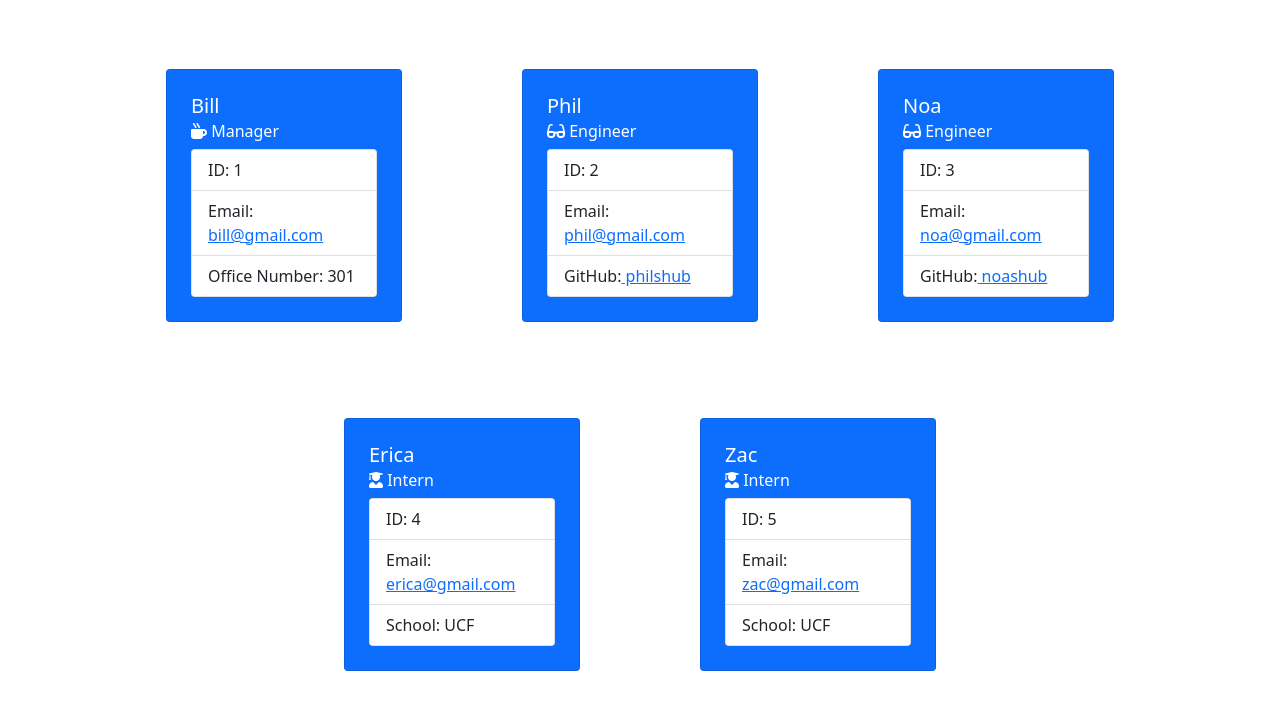
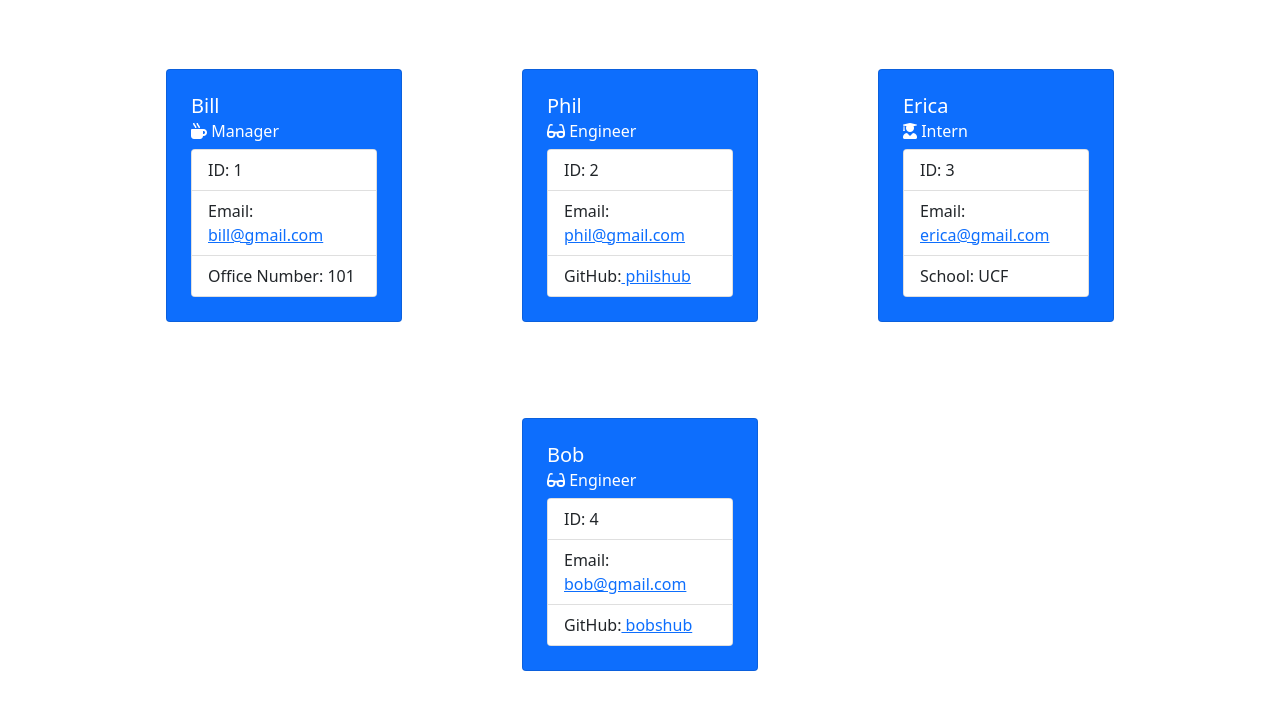
Before and after one commit to gabrielazalta/team-profile-generator, a website: page dist/roster.html in a window 1280 px wide. Shown: the part 165-874 px from the top of the page. Drawn offline with nearby package versions, Linux system fonts and the light colour scheme.

```diff
--- a/dist/roster.html
+++ b/dist/roster.html
@@ -35,7 +35,7 @@
                             <ul class="list-group fs-6 list-group-flush">
                                 <li class="list-group-item">ID: 1</li>
                                 <li class="list-group-item">Email: <a href="mailto:bill@gmail.com"> bill@gmail.com</a></li>
-                                <li class="list-group-item">Office Number: 301</li>
+                                <li class="list-group-item">Office Number: 101</li>
                             </ul>
                         </div>
                     </div>
@@ -59,26 +59,11 @@
                 <div class="col">
                 <div class="card text-white bg-primary p-2 m-5">
                     <div class="card-body">
-                        <h5 class="card-title">Noa</h5>
-                        <h6 class="card-subtitle mb-2 text-white"> <i class="fas fa-glasses"></i> Engineer</h6>
-                        <div class="card text-dark">
-                            <ul class="list-group fs-6 list-group-flush">
-                                <li class="list-group-item">ID: 3</li>
-                                <li class="list-group-item">Email: <a href="mailto:noa@gmail.com"> noa@gmail.com</a></li>
-                                <li class="list-group-item">GitHub:<a href="https://github.com/noashub"> noashub</a></li>
-                            </ul>
-                        </div>
-                    </div>
-                </div>
-            </div>
-                <div class="col">
-                <div class="card text-white bg-primary p-2 m-5">
-                    <div class="card-body">
                         <h5 class="card-title">Erica</h5>
                         <h6 class="card-subtitle mb-2 text-white"><i class="fas fa-user-graduate"></i> Intern</h6>
                         <div class="card text-dark">
                             <ul class="list-group fs-6 list-group-flush">
-                                <li class="list-group-item">ID: 4</li>
+                                <li class="list-group-item">ID: 3</li>
                                 <li class="list-group-item">Email: <a href="mailto:erica@gmail.com"> erica@gmail.com</a></li>
                                 <li class="list-group-item">School: UCF</li>
                             </ul>
@@ -89,13 +74,13 @@
                 <div class="col">
                 <div class="card text-white bg-primary p-2 m-5">
                     <div class="card-body">
-                        <h5 class="card-title">Zac</h5>
-                        <h6 class="card-subtitle mb-2 text-white"><i class="fas fa-user-graduate"></i> Intern</h6>
+                        <h5 class="card-title">Bob</h5>
+                        <h6 class="card-subtitle mb-2 text-white"> <i class="fas fa-glasses"></i> Engineer</h6>
                         <div class="card text-dark">
                             <ul class="list-group fs-6 list-group-flush">
-                                <li class="list-group-item">ID: 5</li>
-                                <li class="list-group-item">Email: <a href="mailto:zac@gmail.com"> zac@gmail.com</a></li>
-                                <li class="list-group-item">School: UCF</li>
+                                <li class="list-group-item">ID: 4</li>
+                                <li class="list-group-item">Email: <a href="mailto:bob@gmail.com"> bob@gmail.com</a></li>
+                                <li class="list-group-item">GitHub:<a href="https://github.com/bobshub"> bobshub</a></li>
                             </ul>
                         </div>
                     </div>
```
Also changed, not shown: README.md.
